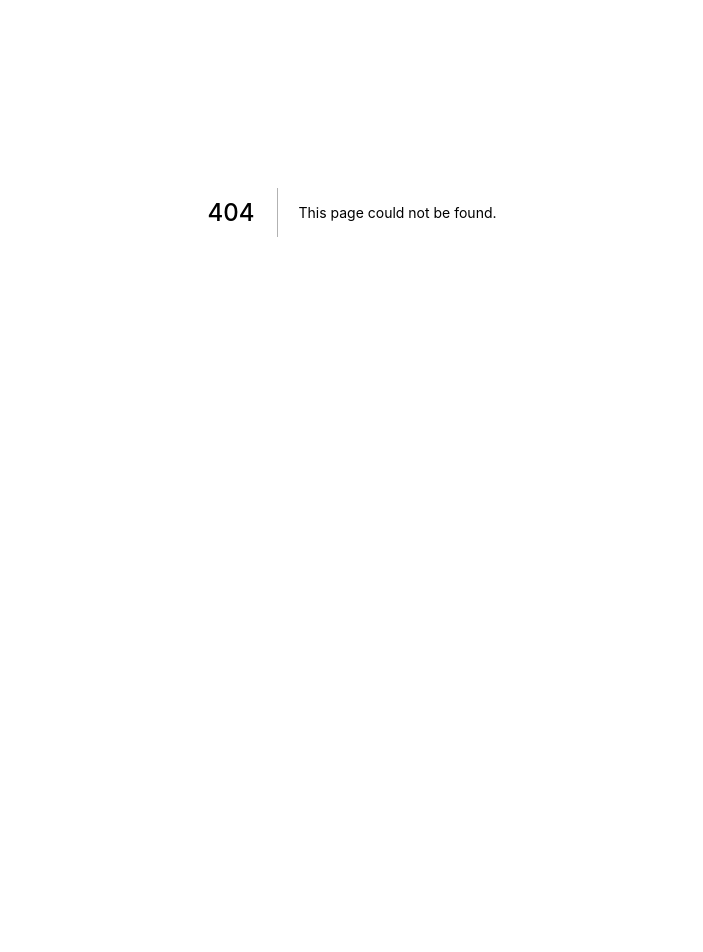
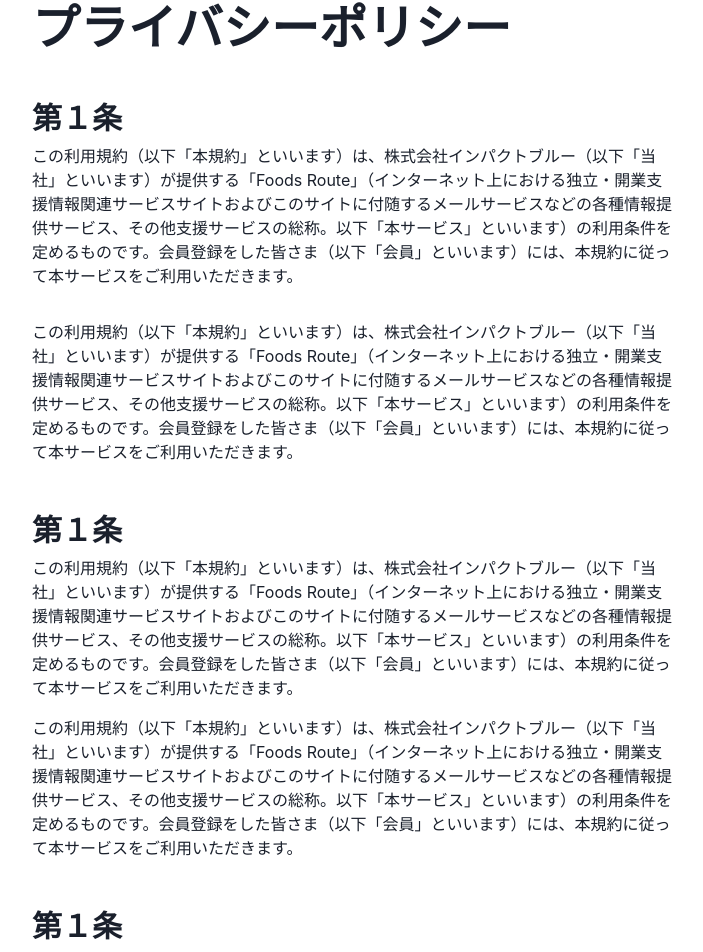
Before and after one commit to Kosuke2000/pokemon-deck, a Next.js app: page /privacy in a window 1280 px wide. Before the commit this address had no page. Shown: the part 188-1140 px from the top of the page, without its empty margins (288-991 px from the left). Before the commit the page ends 800 px from the top, so only its background shows below. Built offline with nearby package versions, Linux system fonts and the light colour scheme.

Commit message:
feat: privacy

```diff
--- /dev/null
+++ b/src/components/page/PrivacyPolicy/Page.tsx
@@ -0,0 +1,22 @@
+import Head from "next/head";
+
+import { PrivacyPolicyPageView } from "./View";
+
+import type { NextPage } from "next";
+
+export const PrivacyPolicyPage: NextPage = () => {
+  return (
+    <>
+      <Head>
+        <title>PrivacyPolicy</title>
+        <meta
+          name="description"
+          content="Write page description here."
+        />
+        <link rel="icon" href="/favicon.ico" />
+      </Head>
+
+      <PrivacyPolicyPageView />
+    </>
+  );
+};
--- /dev/null
+++ b/src/components/page/PrivacyPolicy/View.tsx
@@ -0,0 +1,62 @@
+import { Center, Flex, Heading, Box } from "@chakra-ui/react";
+
+import type { VFC } from "react";
+
+export const PrivacyPolicyPageView: VFC = () => {
+  return (
+    <main>
+      <Center>
+        <Flex direction="column" gridGap={12} w={"50%"} py={48}>
+          <Heading as="h1" size="2xl">
+            プライバシーポリシー
+          </Heading>
+          <Box>
+            <Heading mb={"2"} as="h2" size="lg">
+              第１条
+            </Heading>
+            <Flex direction="column" gridGap={8}>
+              <Box>
+                この利用規約（以下「本規約」といいます）は、株式会社インパクトブルー（以下「当社」といいます）が提供する「Foods
+                Route」（インターネット上における独立・開業支援情報関連サービスサイトおよびこのサイトに付随するメールサービスなどの各種情報提供サービス、その他支援サービスの総称。以下「本サービス」といいます）の利用条件を定めるものです。会員登録をした皆さま（以下「会員」といいます）には、本規約に従って本サービスをご利用いただきます。
+              </Box>
+              <Box>
+                この利用規約（以下「本規約」といいます）は、株式会社インパクトブルー（以下「当社」といいます）が提供する「Foods
+                Route」（インターネット上における独立・開業支援情報関連サービスサイトおよびこのサイトに付随するメールサービスなどの各種情報提供サービス、その他支援サービスの総称。以下「本サービス」といいます）の利用条件を定めるものです。会員登録をした皆さま（以下「会員」といいます）には、本規約に従って本サービスをご利用いただきます。
+              </Box>
+            </Flex>
+          </Box>
+          <Box>
+            <Heading mb={"2"} as="h2" size="lg">
+              第１条
+            </Heading>
+            <Flex direction="column" gridGap={4}>
+              <Box>
+                この利用規約（以下「本規約」といいます）は、株式会社インパクトブルー（以下「当社」といいます）が提供する「Foods
+                Route」（インターネット上における独立・開業支援情報関連サービスサイトおよびこのサイトに付随するメールサービスなどの各種情報提供サービス、その他支援サービスの総称。以下「本サービス」といいます）の利用条件を定めるものです。会員登録をした皆さま（以下「会員」といいます）には、本規約に従って本サービスをご利用いただきます。
+              </Box>
+              <Box>
+                この利用規約（以下「本規約」といいます）は、株式会社インパクトブルー（以下「当社」といいます）が提供する「Foods
+                Route」（インターネット上における独立・開業支援情報関連サービスサイトおよびこのサイトに付随するメールサービスなどの各種情報提供サービス、その他支援サービスの総称。以下「本サービス」といいます）の利用条件を定めるものです。会員登録をした皆さま（以下「会員」といいます）には、本規約に従って本サービスをご利用いただきます。
+              </Box>
+            </Flex>
+          </Box>
+          <Box>
+            <Heading mb={"2"} as="h2" size="lg">
+              第１条
+            </Heading>
+            <Flex direction="column" gridGap={4}>
+              <Box>
+                この利用規約（以下「本規約」といいます）は、株式会社インパクトブルー（以下「当社」といいます）が提供する「Foods
+                Route」（インターネット上における独立・開業支援情報関連サービスサイトおよびこのサイトに付随するメールサービスなどの各種情報提供サービス、その他支援サービスの総称。以下「本サービス」といいます）の利用条件を定めるものです。会員登録をした皆さま（以下「会員」といいます）には、本規約に従って本サービスをご利用いただきます。
+              </Box>
+              <Box>
+                この利用規約（以下「本規約」といいます）は、株式会社インパクトブルー（以下「当社」といいます）が提供する「Foods
+                Route」（インターネット上における独立・開業支援情報関連サービスサイトおよびこのサイトに付随するメールサービスなどの各種情報提供サービス、その他支援サービスの総称。以下「本サービス」といいます）の利用条件を定めるものです。会員登録をした皆さま（以下「会員」といいます）には、本規約に従って本サービスをご利用いただきます。
+              </Box>
+            </Flex>
+          </Box>
+        </Flex>
+      </Center>
+    </main>
+  );
+};
--- /dev/null
+++ b/src/components/page/PrivacyPolicy/index.ts
@@ -0,0 +1,2 @@
+import { PrivacyPolicyPage } from "./Page";
+export default PrivacyPolicyPage;
--- /dev/null
+++ b/src/pages/privacy.ts
@@ -0,0 +1,2 @@
+import PrivacyPage from "@/components/page/PrivacyPolicy/";
+export default PrivacyPage;
```
Also changed, not shown: 1 other file (tests, documents, lock files or other folders).
